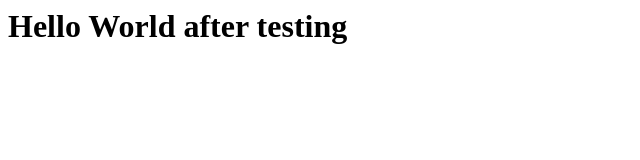
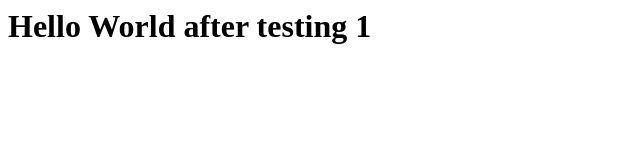
Before and after one commit to snchande/testgit, a plain HTML site: page index.html in a window 1280 px wide. Shown: the full height of the page, 0-640 px from the left. Drawn offline with Linux system fonts and the light colour scheme.

Commit message:
edited files as a test 1

```diff
--- a/index.html
+++ b/index.html
@@ -1,3 +1,3 @@
 <html>
-<body><h1>Hello World after testing</h1></body>
+<body><h1>Hello World after testing 1</h1></body>
 </html>
```
